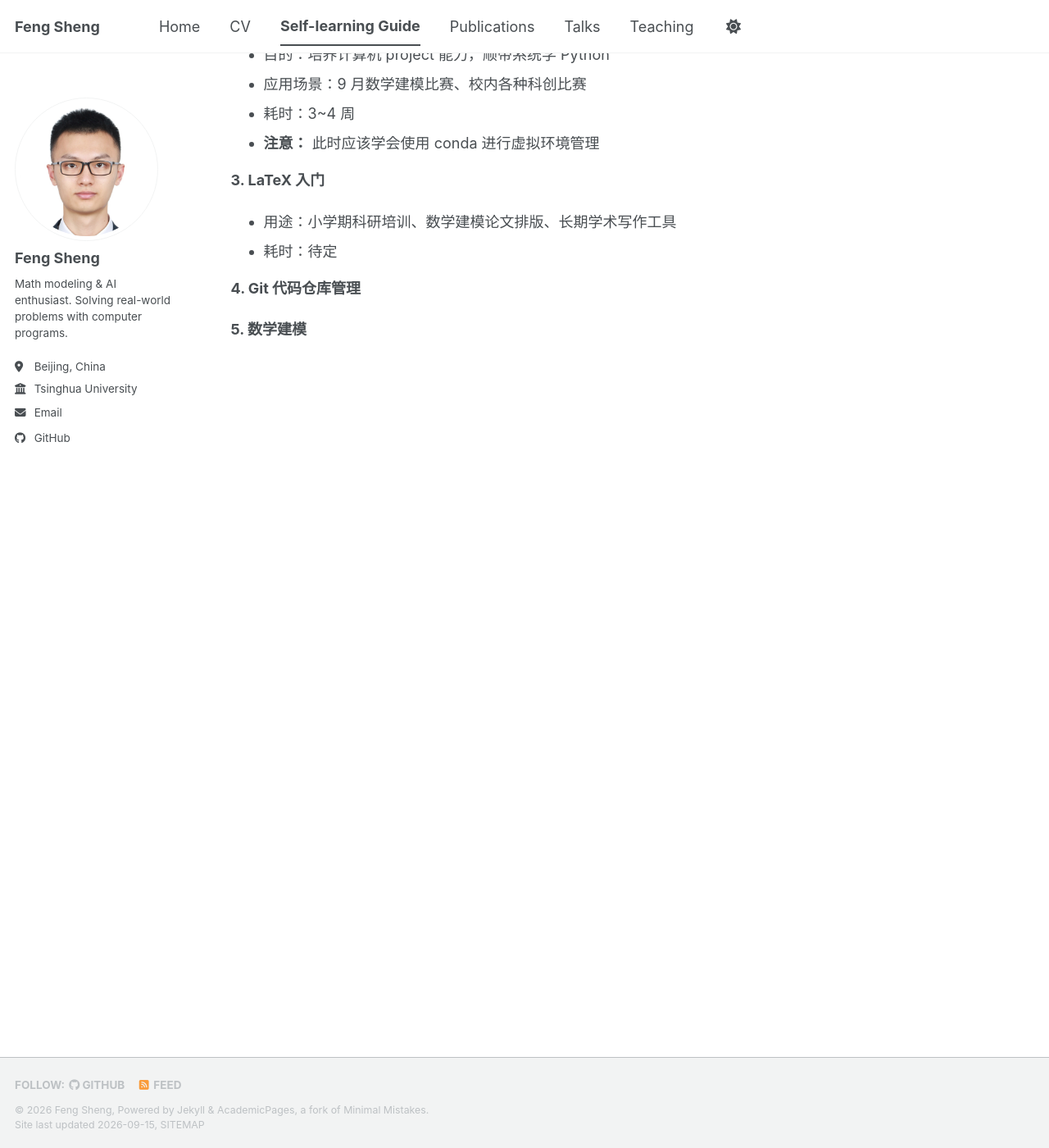
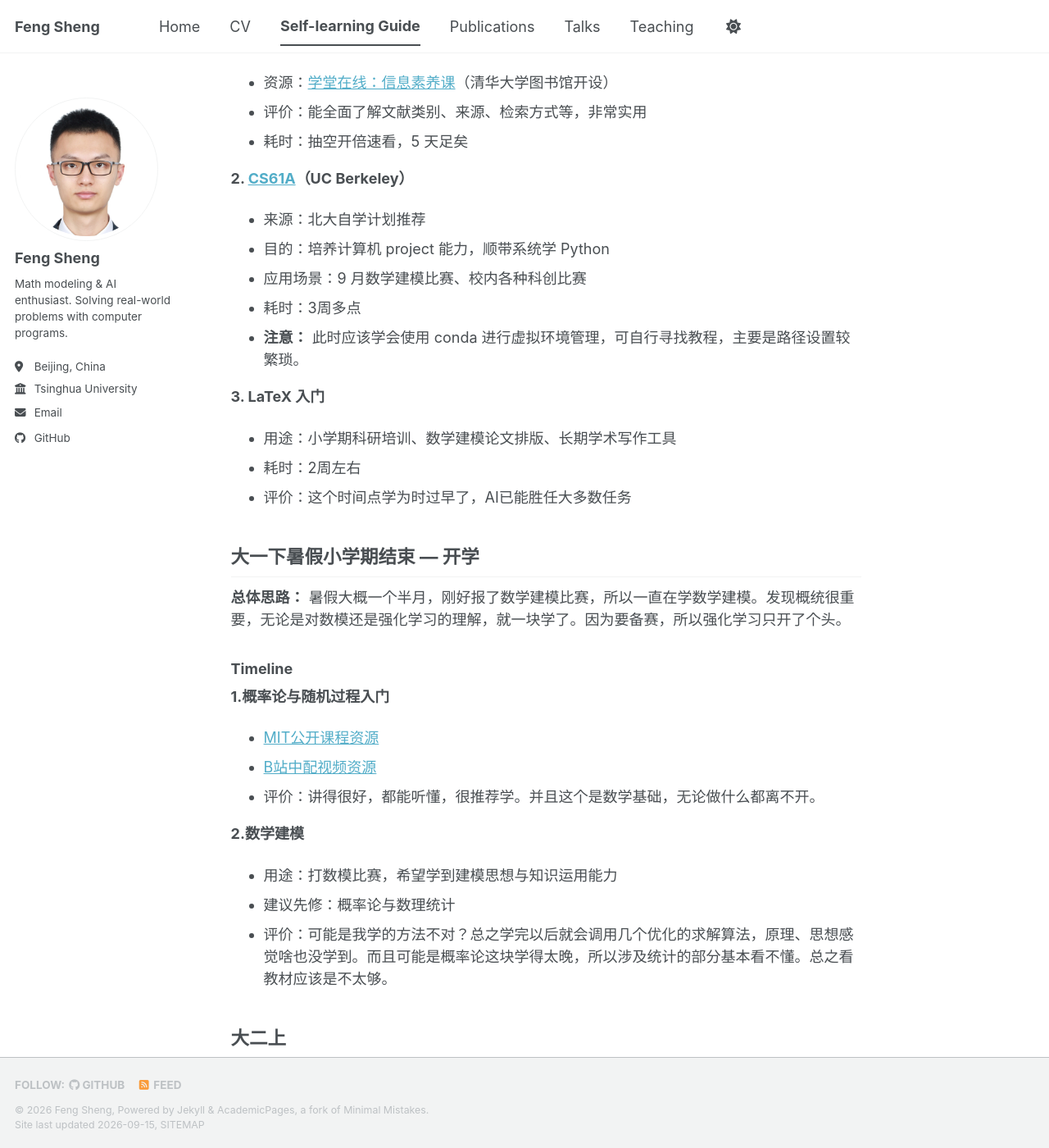
Before and after one commit to HZDWYZWDBLZS/HZDWYZWDBLZS.github.io, a Jekyll site: the page built from _pages/self-learning.md, in a window 1280 px wide and 1400 px high, scrolled down 2860 px. Shown: the whole window at 82% size. Built offline with Jekyll 4.4.1, drawn with Linux system fonts in a browser that asks for light colours; a style sheet for code colours, icons or effects is not loaded; some of the changed text lies outside the part shown.

Commit message:
更新大一下暑假及大二开学自学内容

```diff
--- a/_pages/self-learning.md
+++ b/_pages/self-learning.md
@@ -7,6 +7,10 @@ author_profile: true
 ## 写在前面
 
 宝贵的青春一定要好好利用起来：用你的记忆力记住尽可能多的知识，用你的头脑理解尽可能复杂的关系，用你的思维去设想最大胆的可能。
+
+## 感谢以下自学方案指导：
+- [北大朱毅鑫老师的主页](https://yzhu.io/s/research/getting_started/)
+- [北大CS自学指南](https://csdiy.wiki/)
 
 ## 学习建议
 
@@ -23,9 +27,10 @@ author_profile: true
 **1. 熟悉电脑**
 - [B站视频：计算机基础知识](https://www.bilibili.com/video/BV1VV4y1U7Kn/) — 小白花 1~2 天看完就有收获
 
-**2. 阅读《汇编语言》**
+**2. 阅读《汇编语言》**(清华大学出版社)
 - 目的：了解计算机底层，大概把基础知识、寄存器和地址的章节看下来即可
-- 耗时：约 1 周，对后续学 C 语言有帮助
+- 耗时：约 1 周。
+- 评价：对后续学 C 语言有一些帮助，挺不错的。
 
 **3. C 语言程序设计（浙江大学 翁恺）**
 - [中国大学 MOOC 课程](https://chinaooc.com.cn/course/62354d249906eace048f13fb) / [B站视频合集](https://www.bilibili.com/video/BV1yentzxEqK/)
@@ -38,7 +43,7 @@ author_profile: true
 
 **5. 阅读《面向对象程序设计》**
 - 目的：掌握 C++ 基本语法，为后续用 C++ 学数据结构做准备
-- 耗时：不到 1 周（没时间练习，纯过语法）
+- 耗时：不到 1 周（没时间练习，纯过一遍语法）
 
 **6. 数据结构与算法（清华大学 邓俊辉）**
 - [学堂在线课程](https://next.xuetangx.com/course/THU08091000384/29593888)
@@ -49,7 +54,7 @@ author_profile: true
 
 **1. 线性代数 — MIT 18.06 (Gilbert Strang)**
 - [B站 中英双语字幕版](https://www.bilibili.com/video/BV1zx411g7gq/)
-- 讲得非常好，开学后不至于手忙脚乱
+- 评价：讲得非常好，能帮助理解线代的基本思想，开学后不至于手忙脚乱
 - 耗时：看了 3~4 个视频
 
 **2. 微积分**
@@ -64,6 +69,7 @@ author_profile: true
 ### Timeline
 
 **1. 数据结构（约 3 周）**
+- 资源：学堂在线-数据结构(邓俊辉)，课程自带全套资源
 - 自学了二叉树、图、二叉搜索树、平衡二叉搜索树、散列、优先级队列的基本算法
 - 进行了代码复现
 - 没写 Huffman 编码树——偏难且耗时
@@ -74,28 +80,56 @@ author_profile: true
 
 ---
 
-## 大一下暑假（期末考试后 — 返校）
+## 大一下期末考试后 — 小学期
 
 **总体思路：** 夏季小学期缩短了可用时间，但正因为如此**更应该抓紧时间**自学，不要老想着等"正式"放假再开始。正式放假后反而更容易懈怠。
 
 ### Timeline
 
 **1. 文献检索课**
-- [学堂在线：信息素养课](https://www.xuetangx.com/)（清华大学图书馆开设）
-- 能全面了解文献类别、来源、检索方式等，非常实用
+- 资源：[学堂在线：信息素养课](https://www.xuetangx.com/)（清华大学图书馆开设）
+- 评价：能全面了解文献类别、来源、检索方式等，非常实用
 - 耗时：抽空开倍速看，5 天足矣
 
 **2. [CS61A](https://cs61a.org/)（UC Berkeley）**
 - 来源：北大自学计划推荐
 - 目的：培养计算机 project 能力，顺带系统学 Python
 - 应用场景：9 月数学建模比赛、校内各种科创比赛
-- 耗时：3~4 周
-- **注意：** 此时应该学会使用 conda 进行虚拟环境管理
+- 耗时：3周多点
+- **注意：** 此时应该学会使用 conda 进行虚拟环境管理，可自行寻找教程，主要是路径设置较繁琐。
 
 **3. LaTeX 入门**
 - 用途：小学期科研培训、数学建模论文排版、长期学术写作工具
-- 耗时：待定
+- 耗时：2周左右
+- 评价：这个时间点学为时过早了，AI已能胜任大多数任务
 
-**4. Git 代码仓库管理**
+## 大一下暑假小学期结束 — 开学
 
-**5. 数学建模**
+**总体思路：** 暑假大概一个半月，刚好报了数学建模比赛，所以一直在学数学建模。发现概统很重要，无论是对数模还是强化学习的理解，就一块学了。因为要备赛，所以强化学习只开了个头。
+
+### Timeline
+
+**1.概率论与随机过程入门**
+- [MIT公开课程资源](https://ocw.mit.edu/courses/6-041sc-probabilistic-systems-analysis-and-applied-probability-fall-2013/pages/unit-i/lecture-1/)
+- [B站中配视频资源](https://www.bilibili.com/video/BV1sFgX6JEZK/?spm_id_from=333.1387.favlist.content.click&vd_source=f016611209c0a0554a975ed65b5fe580)
+- 评价：讲得很好，都能听懂，很推荐学。并且这个是数学基础，无论做什么都离不开。
+
+**2.数学建模**
+- 用途：打数模比赛，希望学到建模思想与知识运用能力
+- 建议先修：概率论与数理统计
+- 评价：可能是我学的方法不对？总之学完以后就会调用几个优化的求解算法，原理、思想感觉啥也没学到。而且可能是概率论这块学得太晚，所以涉及统计的部分基本看不懂。总之看教材应该是不太够。
+
+## 大二上
+
+**总体思路：** 刚好课业压力不大，所以开始为进组作准备。先前在数模备赛时接触了git使用，现在系统了解一遍。另外Linux学习也不能放过，整个Windows子系统装Linux环境练练手。
+
+**1.git入门**
+- [tutorial](https://product.hubspot.com/blog/git-and-github-tutorial-for-beginners)
+- [reference](https://git-scm.com/cheat-sheet)
+- 评价：越早学越好，只要涉及团队协作就绕不开。在使用中不断熟练，一定要敢于尝试，不确定就问AI，但不要什么都让AI直接完成。这些操作人类反而更高效。
+- 注：如何区分Tutorial, How-to-guide, Reference, Explanation? 关注PKU通班微信公众号学习。[PKU通班](https://mp.weixin.qq.com/s/lihDf2oSQlUli9svBNYsCA)
+
+**2.Linux入门**
+- [计算机缺失课，经典中的经典](https://missing-semester-cn.github.io/2026/course-shell/)
+- [Windows如何运行Linux环境？](https://learn.microsoft.com/zh-cn/windows/wsl/about)
+- 评价：直接看学案即可，一定要动手实操，所以第二个链接附上了Windows配置运行Linux环境的指导文档，这个方案比较成熟，而且适用很广。
```
